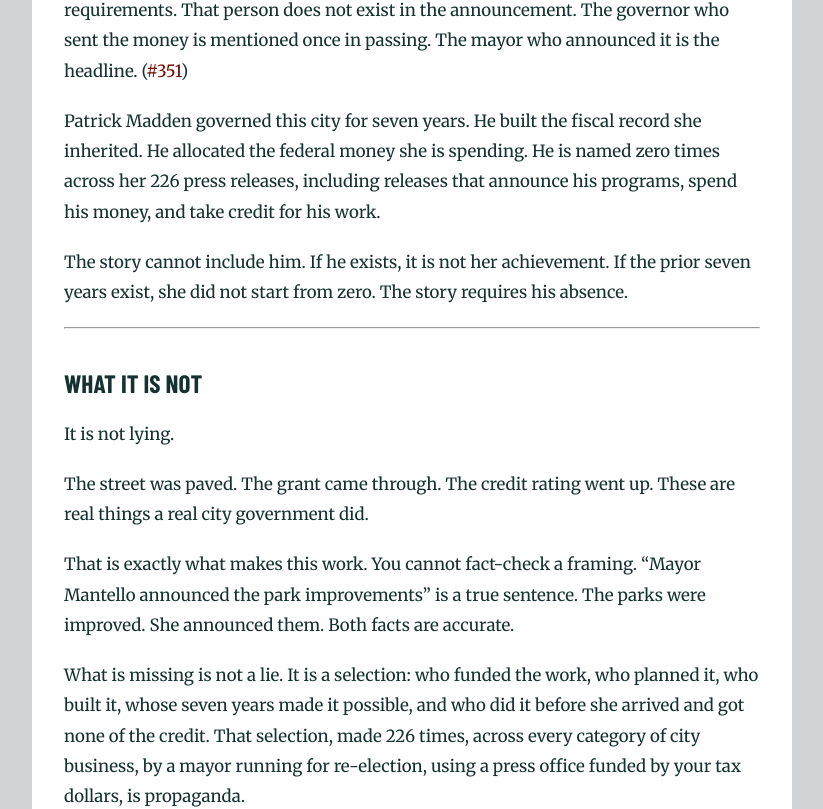
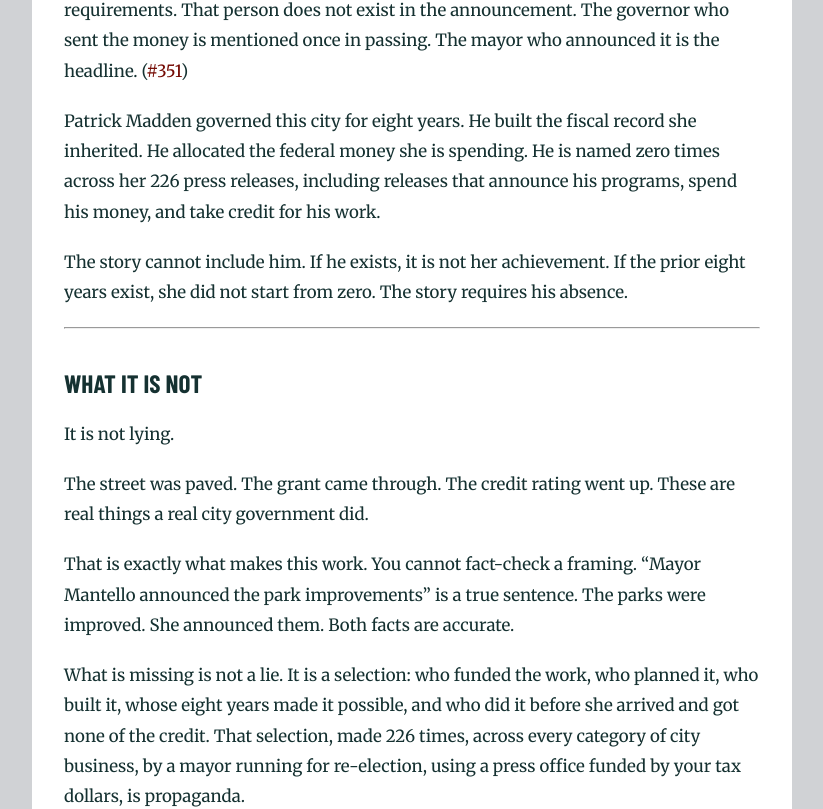
Before and after one commit to MdevitSEC/the-mantello-record, a Jekyll site: the page built from _posts/2026-07-28-the-mayor-announces.md, in a window 1280 px wide and 1400 px high, scrolled down 4514 px. Shown: the part 150-959 px from the top of the window, without its empty margins (228-1051 px from the left). Built offline with Jekyll 4.4.1, drawn with Linux system fonts in a browser that asks for light colours; some web fonts are replaced; some of the changed text lies outside the part shown.

Commit message:
Fix Madden tenure: seven years corrected to eight throughout
Co-Authored-By: Claude Sonnet 4.6 <noreply@anthropic.com>

```diff
--- a/_posts/2026-07-28-the-mayor-announces.md
+++ b/_posts/2026-07-28-the-mayor-announces.md
@@ -96,15 +96,15 @@ You do not notice it happening. That is the point.
 
 Every story that centers one person requires erasing others. This one requires specific erasures.
 
-Troy's credit rating went up under Mantello. That is true. Here is what her press release did not say: that rating was built on seven consecutive years of balanced budgets under Mayor Madden, years when the city spent only what it brought in. Her release described it as "a significant achievement for our administration." ([#229](https://www.troyny.gov/m/newsflash/Home/Detail/229)) The Comptroller who managed those finances is not named. The seven years that earned the rating are not mentioned. The achievement belongs to the administration. She is the administration.
+Troy's credit rating went up under Mantello. That is true. Here is what her press release did not say: that rating was built on eight consecutive years of balanced budgets under Mayor Madden, years when the city spent only what it brought in. Her release described it as "a significant achievement for our administration." ([#229](https://www.troyny.gov/m/newsflash/Home/Detail/229)) The Comptroller who managed those finances is not named. The seven years that earned the rating are not mentioned. The achievement belongs to the administration. She is the administration.
 
 Troy's east side parks were improved under Mantello. That is true. Here is what her press releases did not say: the $2.235 million that paid for those improvements was budgeted by Madden before he left office. He titled his own announcement "Madden-Era ARPA Investments to Improve Parks in 2024." ([#149](https://www.troyny.gov/m/newsflash/Home/Detail/149)) Her releases announced the completed work. His name does not appear.
 
 Troy received $4.3 million in state funding for neighborhood revitalization. That is true. Here is what her press release did not say: someone on city staff wrote the application, managed the relationship with Albany, and tracked the reporting requirements. That person does not exist in the announcement. The governor who sent the money is mentioned once in passing. The mayor who announced it is the headline. ([#351](https://www.troyny.gov/m/newsflash/Home/Detail/351))
 
-Patrick Madden governed this city for seven years. He built the fiscal record she inherited. He allocated the federal money she is spending. He is named zero times across her 226 press releases, including releases that announce his programs, spend his money, and take credit for his work.
+Patrick Madden governed this city for eight years. He built the fiscal record she inherited. He allocated the federal money she is spending. He is named zero times across her 226 press releases, including releases that announce his programs, spend his money, and take credit for his work.
 
-The story cannot include him. If he exists, it is not her achievement. If the prior seven years exist, she did not start from zero. The story requires his absence.
+The story cannot include him. If he exists, it is not her achievement. If the prior eight years exist, she did not start from zero. The story requires his absence.
 
 ---
 
@@ -116,7 +116,7 @@ The street was paved. The grant came through. The credit rating went up. These a
 
 That is exactly what makes this work. You cannot fact-check a framing. "Mayor Mantello announced the park improvements" is a true sentence. The parks were improved. She announced them. Both facts are accurate.
 
-What is missing is not a lie. It is a selection: who funded the work, who planned it, who built it, whose seven years made it possible, and who did it before she arrived and got none of the credit. That selection, made 226 times, across every category of city business, by a mayor running for re-election, using a press office funded by your tax dollars, is propaganda.
+What is missing is not a lie. It is a selection: who funded the work, who planned it, who built it, whose eight years made it possible, and who did it before she arrived and got none of the credit. That selection, made 226 times, across every category of city business, by a mayor running for re-election, using a press office funded by your tax dollars, is propaganda.
 
 Not loud propaganda. Not crude propaganda. The kind that works precisely because it sounds like a city government doing its job.
 
```
